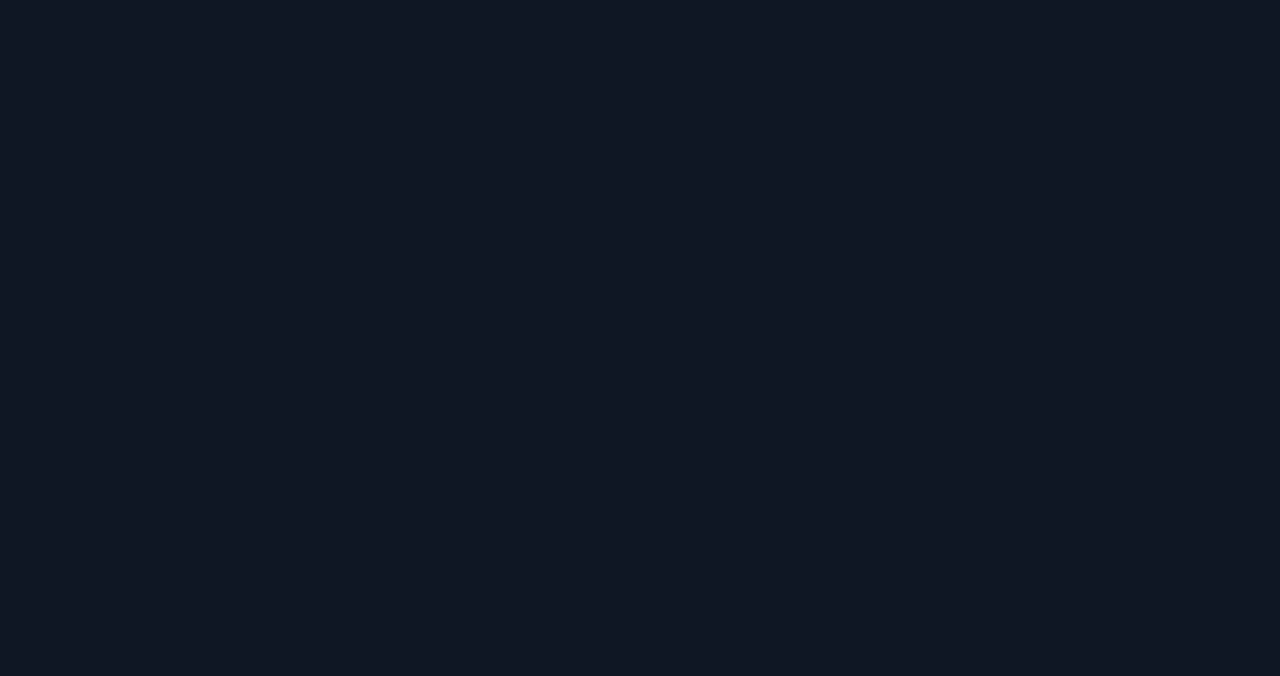
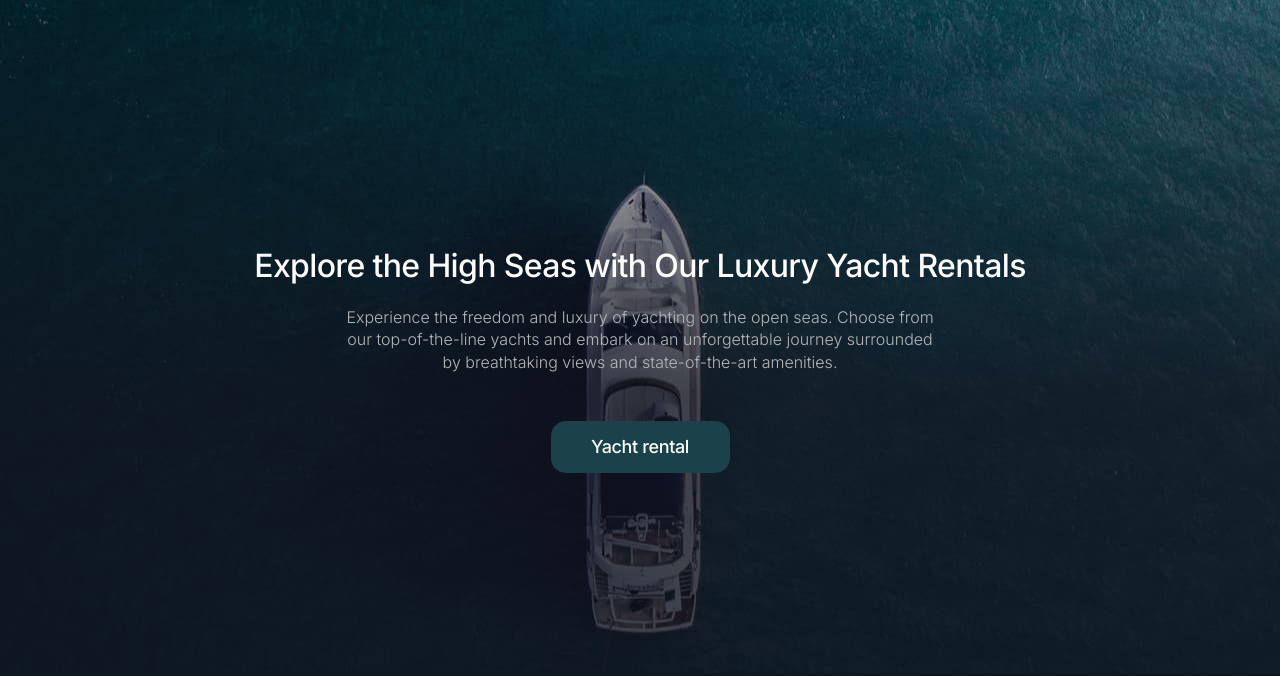
Before and after one commit to KovYu/html-blended-starter-mod-5-6, a website built with Vite: page src/index.html in a window 1280 px wide. Built offline with nearby package versions, Linux system fonts and the light colour scheme.

Commit message:
complete hero section

```diff
--- a/src/css/hero.css
+++ b/src/css/hero.css
@@ -1,18 +1,110 @@
 /* Мобільні стилі */
 .hero-section {
-  /* ... */
+  max-width: 355px;
+  margin: 0 auto;
+  padding-top: 260px;
+  padding-bottom: 280px;
+  background-image: url(/img/hero/hero-desk.jpg);
+  background-repeat: no-repeat;
+  background-size: cover;
+  background-position: center;
+}
+
+.hero-title {
+  max-width: 335px;
+  margin: 0 auto;
+  margin-bottom: 24px;
+
+  font-weight: 500;
+  font-size: 80px;
+  line-height: 1;
+  letter-spacing: -0.02em;
+  text-align: center;
+}
+
+.hero-text {
+  max-width: 335px;
+  margin: 0 auto;
+  margin-bottom: 38px;
+
+  font-weight: 300;
+  line-height: 1.16667;
+  text-align: center;
+  font-size: 12px;
+  color: #b4b7ba;
+}
+
+.hero-button {
+  display: block;
+  margin: 0 auto;
+  padding: 14px 32px;
+  min-width: 141px;
+  border-radius: 15px;
+
+  font-weight: 500;
+  font-size: 14px;
+  line-height: 1.28571;
+  letter-spacing: -0.02em;
+  color: #fbfbfb;
+  background-color: #1b414b;
+
+  transition-property: color, background-color;
+  transition-duration: 250ms;
+  transition-timing-function: ease-in-out;
+}
+
+.hero-button:hover,
+.hero-button:focus {
+  color: #1b414b;
+  background-color: #fbfbfb;
 }
 
 /* Планшетні стилі */
 @media screen and (min-width: 768px) {
   .hero-section {
-    /* ... */
+    max-width: 704px;
+    padding-top: 220px;
+    padding-bottom: 180px;
+  }
+  .hero-title {
+    max-width: 704px;
+    font-size: 70px;
+  }
+  .hero-text {
+    max-width: 597px;
+    margin-bottom: 48px;
+    line-height: 1.4;
+    font-size: 16px;
+  }
+  .hero-button {
+    padding: 16px 40px;
+    min-width: 179px;
+    font-size: 18px;
+    line-height: 1.1;
   }
 }
 
 /* Десктопні стилі */
 @media screen and (min-width: 1280px) {
   .hero-section {
-    /* ... */
+    max-width: 1280px;
+    padding-top: 250px;
+    padding-bottom: 200px;
+  }
+  .hero-title {
+    max-width: 1001px;
+    font-size: 32px;
+  }
+  .hero-text {
+    max-width: 597px;
+    margin-bottom: 48px;
+    line-height: 1.4;
+    font-size: 16px;
+  }
+  .hero-button {
+    padding: 16px 40px;
+    min-width: 179px;
+    font-size: 18px;
+    line-height: 1.1;
   }
 }
--- a/src/partials/hero.html
+++ b/src/partials/hero.html
@@ -1,4 +1,4 @@
-<section class="hero-section hidden">
+<section class="hero-section">
   <div class="container">
     <h1 class="hero-title">
       Explore the High Seas with Our Luxury Yacht Rentals
```
Also changed, not shown: src/css/hero-old.css (deleted, +0 -61 lines).
